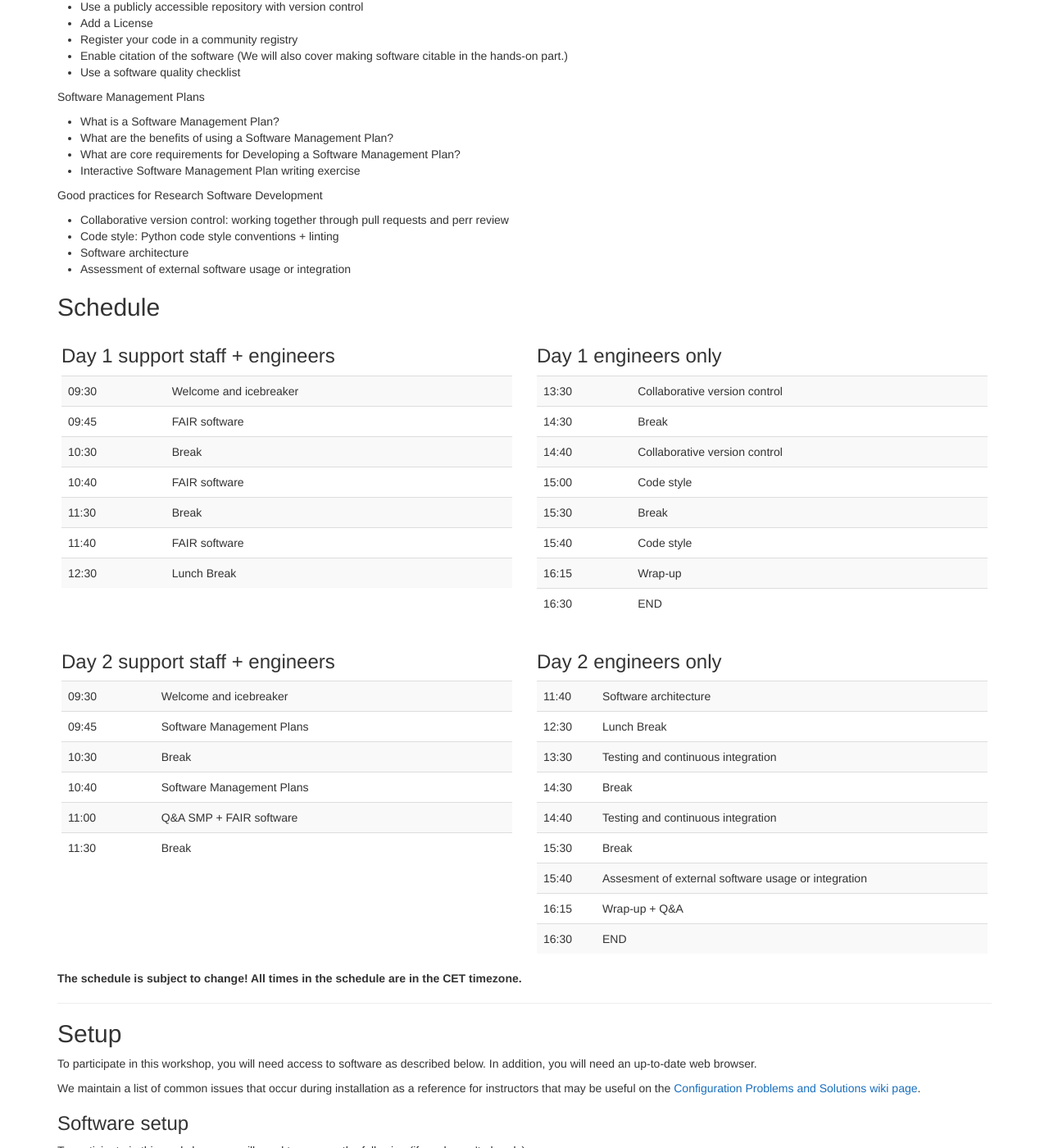
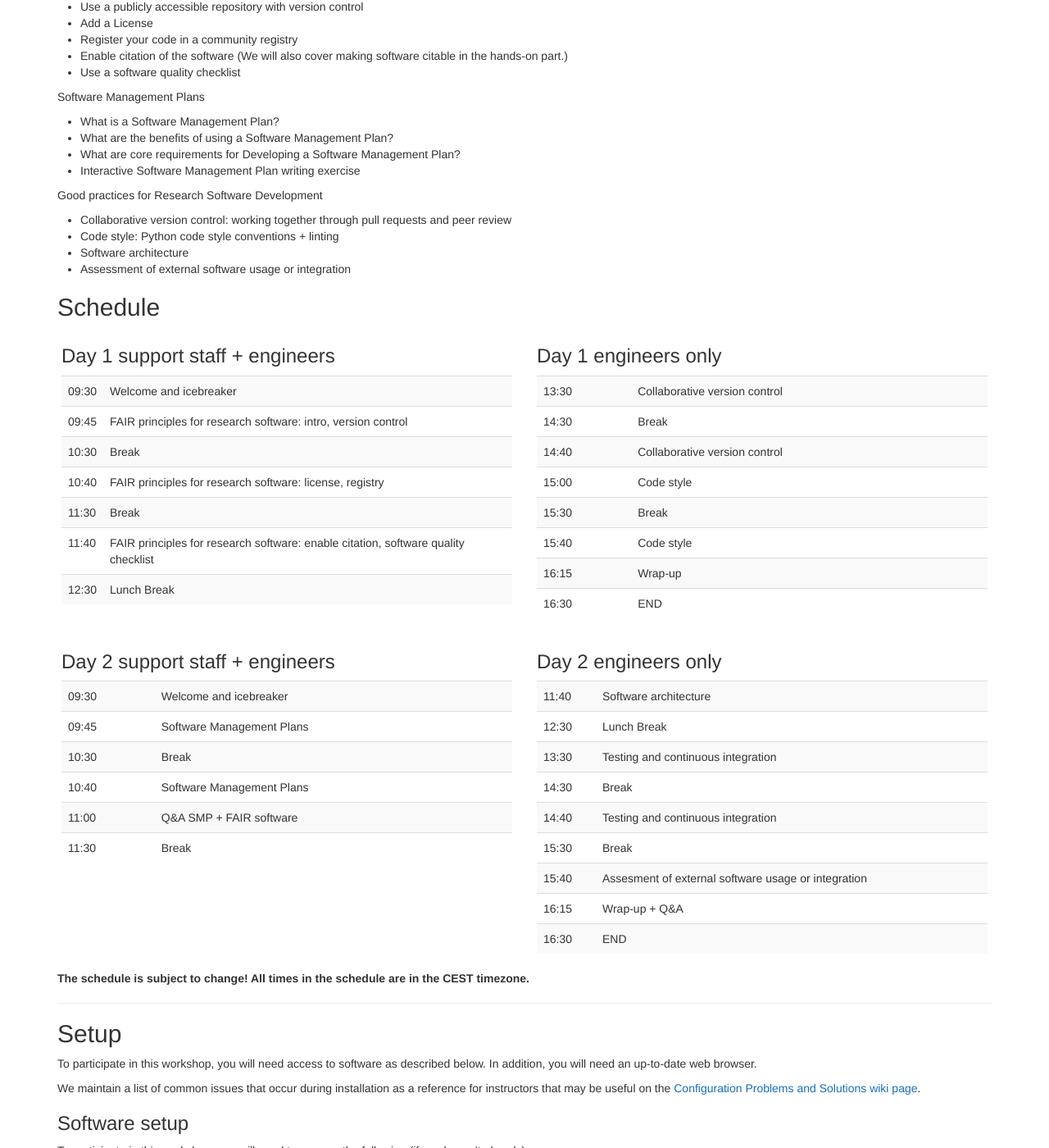
Before and after one commit to esciencecenter-digital-skills/2023-04-04-ds-fair-smp-advanced-python-UvA, a Jekyll site: the page built from index.md, in a window 1280 px wide and 1400 px high, scrolled down 1470 px. Shown: the whole window at 82% size. Built offline with Jekyll 4.4.1, drawn with Linux system fonts in a browser that asks for light colours.

Commit message:
Update schedule and time zone

```diff
--- a/index.md
+++ b/index.md
@@ -344,7 +344,7 @@ Software Management Plans
 * Interactive Software Management Plan writing exercise
 
 Good practices for Research Software Development
-* Collaborative version control: working together through pull requests and perr review
+* Collaborative version control: working together through pull requests and peer review
 * Code style: Python code style conventions + linting
 * Software architecture
 * Assessment of external software usage or integration
@@ -355,11 +355,11 @@ Good practices for Research Software Development
     <h3>Day 1 support staff + engineers </h3>
     <table class="table table-striped">
       <tr> <td>09:30</td> <td>Welcome and icebreaker </td> </tr>
-      <tr> <td>09:45</td>  <td>FAIR software </td> </tr>
+      <tr> <td>09:45</td>  <td>FAIR principles for research software: intro, version control </td> </tr>
       <tr> <td>10:30</td>  <td>Break</td></tr>
-      <tr> <td>10:40</td>  <td>FAIR software </td> </tr>
+      <tr> <td>10:40</td>  <td>FAIR principles for research software: license, registry </td> </tr>
       <tr> <td>11:30</td>  <td>Break</td></tr>
-      <tr> <td>11:40</td>  <td>FAIR software</td> </tr>
+      <tr> <td>11:40</td>  <td>FAIR principles for research software: enable citation, software quality checklist</td> </tr>
       <tr> <td>12:30</td>  <td>Lunch Break</td></tr>
     </table>
   </div>
@@ -403,7 +403,7 @@ Good practices for Research Software Development
   </div>
 </div>
 
-<p><b>The schedule is subject to change! All times in the schedule are in the CET timezone.</b></p>
+<p><b>The schedule is subject to change! All times in the schedule are in the CEST timezone.</b></p>
 
 
 <hr/>
```
